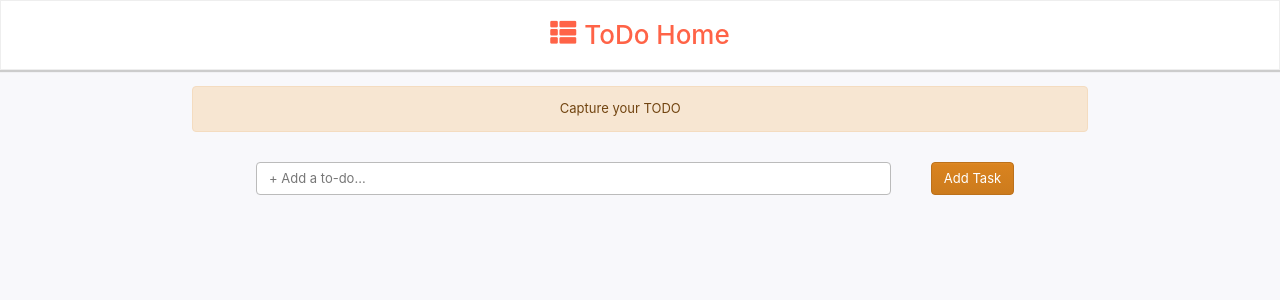
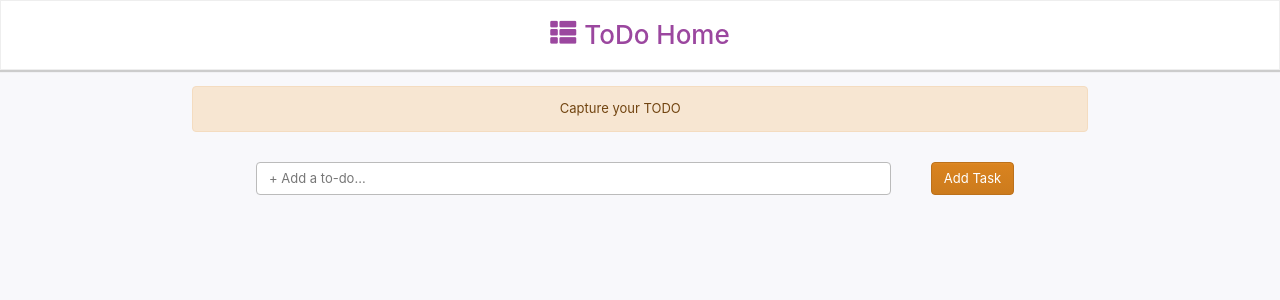
Before and after one commit to uday625/ReactTodoApp, a React (Create React App) app: page / in a window 1280 px wide. Shown: the top 300 px of the page. Built offline with nearby package versions, Linux system fonts and the light colour scheme.

Commit message:
modified navbar color

```diff
--- a/src/components/Navbar/Navbar.css
+++ b/src/components/Navbar/Navbar.css
@@ -2,5 +2,5 @@
     height: 70px;
     justify-content: center;
     box-shadow: 1px 1px 1px 1px #CCC;
-    color:tomato;
+    color: #9B479F;
 }
```
